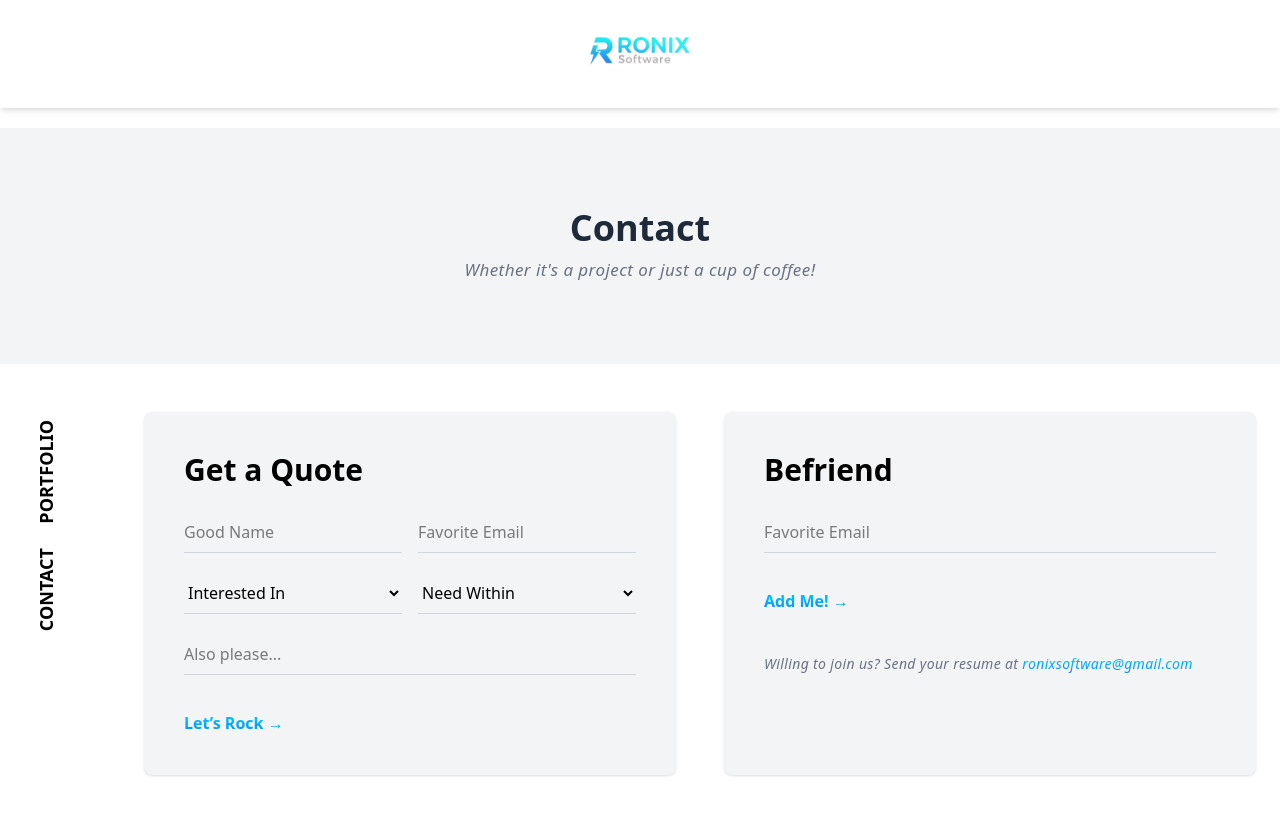
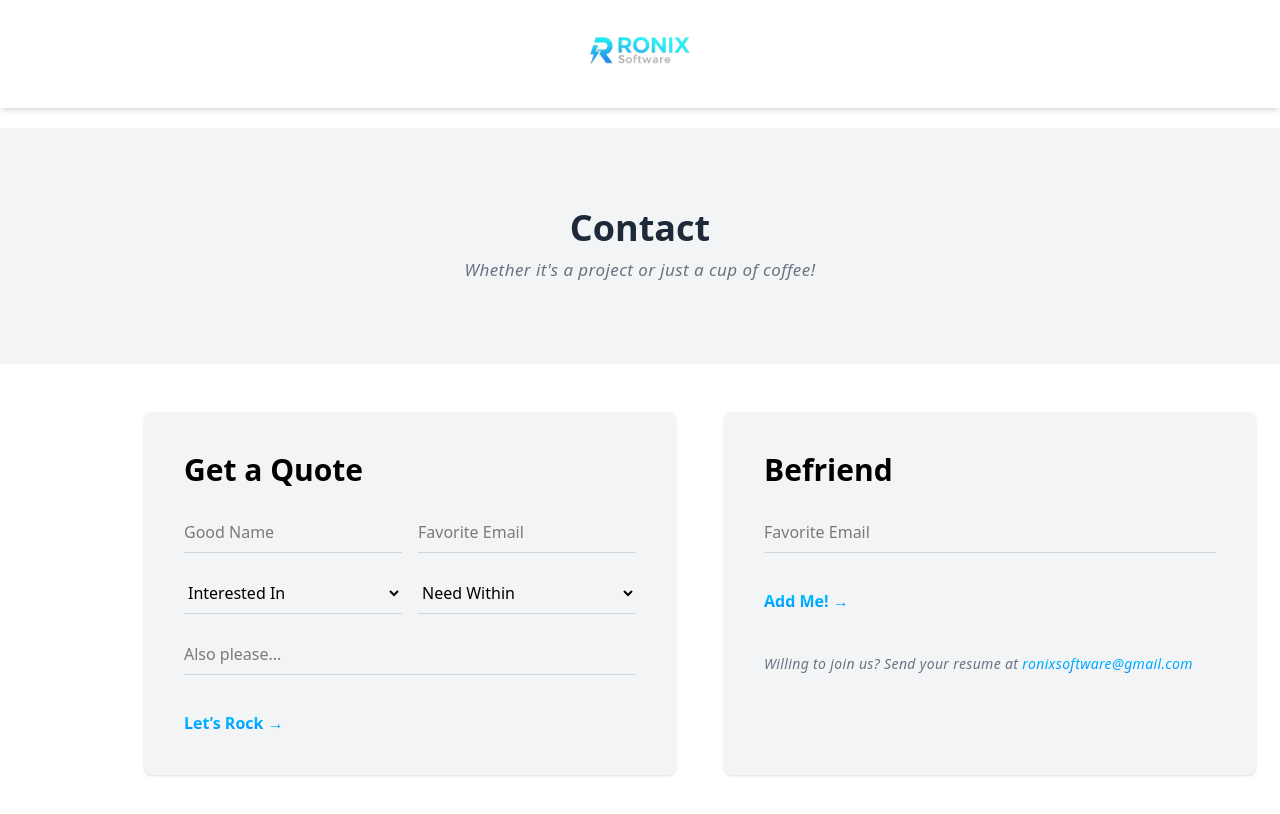
Before and after one commit to AyeshaMalak/ronixPortfolioWebsite, a React (Vite) app: page /contact in a window 1280 px wide. Shown: the top 814 px of the page. Built offline with nearby package versions, Linux system fonts and the light colour scheme.

Commit message:
Update Contact.jsx

```diff
--- a/src/pages/Contact.jsx
+++ b/src/pages/Contact.jsx
@@ -1,14 +1,10 @@
 import React from "react";
 import { Link } from "react-router-dom";
-import SideTextSidebar from "../components/SideTextSidebar";
+
 
 const Contact = () => {
   return (
     <div className="relative bg-white min-h-screen font-sans">
-
-
-      <SideTextSidebar />
-
 
       <div className="fixed top-0 left-0 right-0 w-full bg-white px-4 py-1.5 shadow-md z-50">
         <div className="max-w-7xl mx-auto flex justify-center items-center">
```
